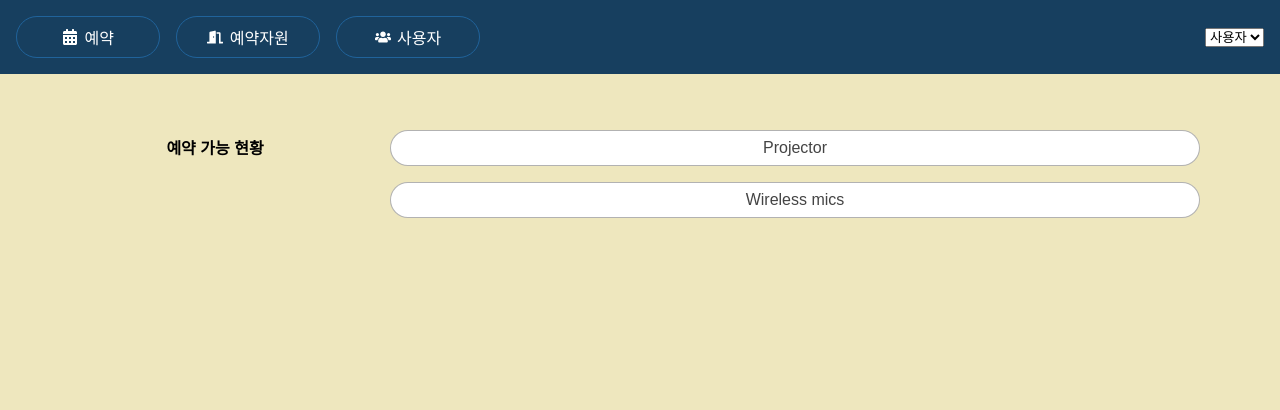
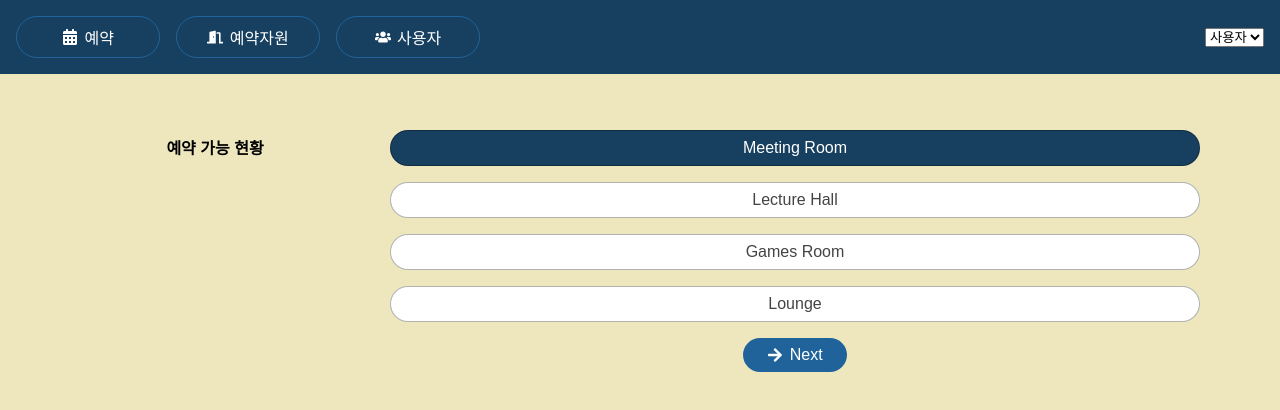
Before and after one commit to leegeon4/React-Demo, a React (Vite) app: page /bookables in a window 1280 px wide. Shown: the top 410 px of the page. Built offline with nearby package versions, Linux system fonts and the light colour scheme.

Commit message:
#3 useState (상태값 관리) bookableIndex 값이 바뀔때 리액트가 UI를 다시 렌더링 하도록 합니다. bookableIndex 값이 바뀌었으나 UI를 다시 렌더링 하지 않았기 때문.

```diff
--- a/src/component/Bookables/BookList.jsx
+++ b/src/component/Bookables/BookList.jsx
@@ -1,28 +1,44 @@
 import {bookables} from "../../static.json"
+import {useState} from "react";
+import {FaArrowRight} from "react-icons/fa";
 
 
 function BookList() {
     let bookalbes;
-    console.log("bookables", bookalbes)
-    const group="Kit"
-    let bookableIndex = 3
+    const group="Rooms"
+   // let bookableIndex = 3
     const bookableGroup = bookables.filter(b =>(b.group === group))
+    // 상태값 관리를 해야할 변수 bookableIndex
+    // setBookableIndex 는 useState가 리턴해주는 메소드.(값 변경 메소드)
+    const [bookableIndex, setBookableIndex] = useState(0)
 
-    function changeBookable(selectIndex){
+   /* function changeBookable(selectIndex){
         bookableIndex = selectIndex
+    }*/
+    function nextBookableIndex(){
+        setBookableIndex((i)=>(i+1) % bookableGroup.length)
+        // 상태값 변경 메소드의 인자 i는 bookableIndex 값
     }
 
     return (
+        <div>
         <ul className="items-list-nav">
             {bookableGroup.map((b,i) => (
                 <li key={b.id} className={i=== bookableIndex? "selected":null}>
                     <button className="btn"
-                        onClick={()=> changeBookable(i)}>
+                        onClick={()=> setBookableIndex(i)}>
                         {b.title}
                     </button>
                 </li>
             ))}
         </ul>
+        <p>
+            <button className="btn" onClick={nextBookableIndex}>
+                <FaArrowRight/><span>Next</span>
+            </button>
+
+        </p>
+        </div>
     )
 }
 
```
